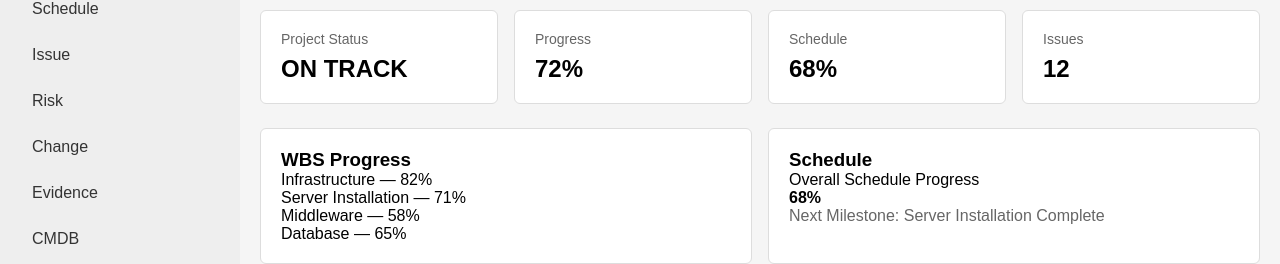
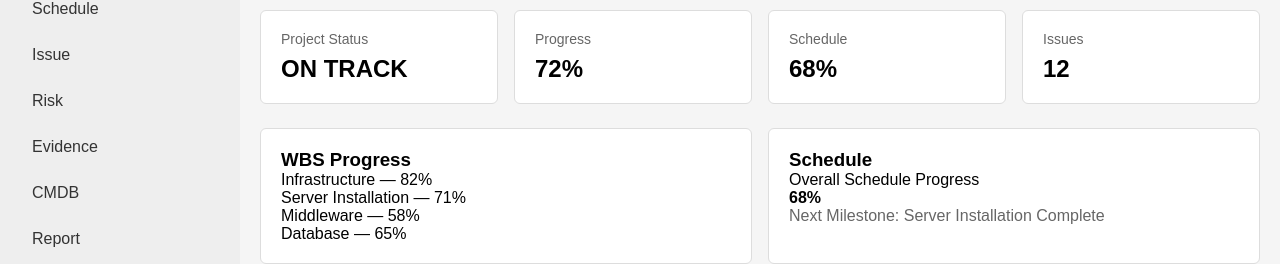
Before and after one commit to seos73410608/project-delivery-reference, a React (Vite) app in the folder pmis-frontend/: page / in a window 1280 px wide. Shown: the part 294-558 px from the top of the page. Built offline with nearby package versions, Linux system fonts and the light colour scheme.

Commit message:
fix: remove change management from sidebar

```diff
--- a/pmis-frontend/src/components/layout/Sidebar.tsx
+++ b/pmis-frontend/src/components/layout/Sidebar.tsx
@@ -35,10 +35,6 @@ const menuItems: MenuItem[] = [
   {
     label: "Risk",
     path: "/risk",
-  },
-  {
-    label: "Change",
-    path: "/change",
   },
   {
     label: "Evidence",
```
